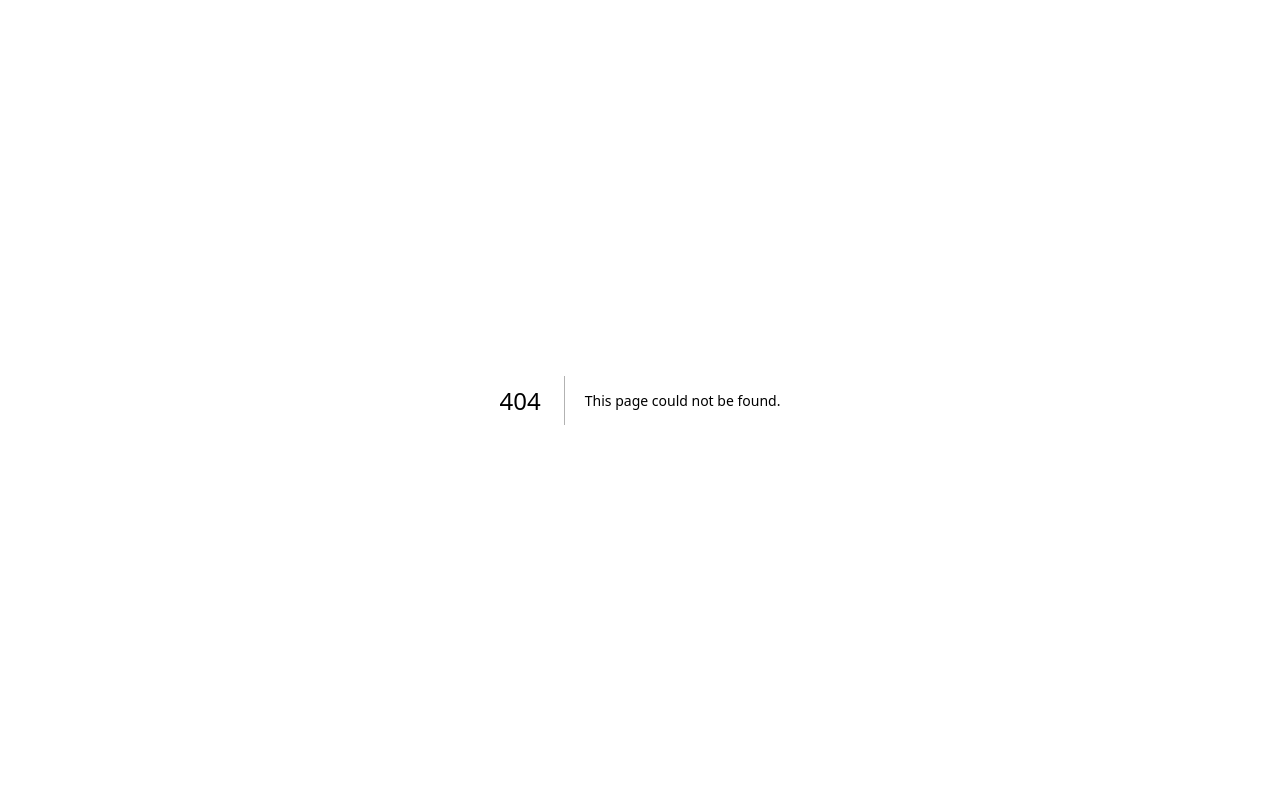
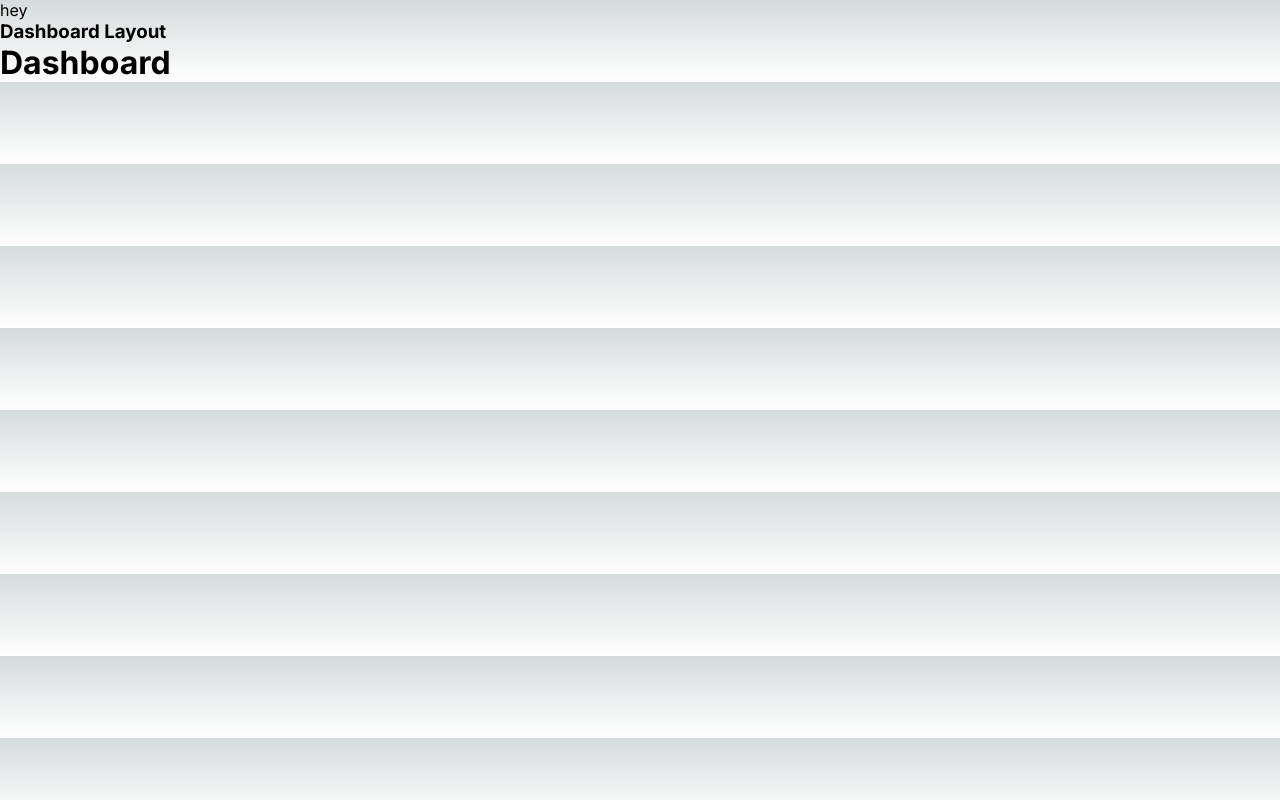
Before and after one commit to pedrocardoz0/next-otel-collector, a Next.js app: page /home/dashboard in a window 1280 px wide. Before the commit this address had no page. Built offline with nearby package versions, Linux system fonts and the light colour scheme.

Commit message:
feat(home): include simple pages

```diff
--- /dev/null
+++ b/src/app/home/dashboard/layout.tsx
@@ -0,0 +1,14 @@
+import { Metadata } from 'next'
+
+export const metadata: Metadata = {
+  title: 'Dashboard Page',
+}
+
+export default function DashboardLayout({ children }: { children: React.ReactNode }) {
+    return (
+        <>
+            <h3>Dashboard Layout</h3>
+            {children}
+        </>
+    )
+}
--- /dev/null
+++ b/src/app/home/dashboard/page.tsx
@@ -0,0 +1,3 @@
+export default function Page() {
+    return <h1>Dashboard</h1>
+}
--- /dev/null
+++ b/src/app/home/layout.tsx
@@ -0,0 +1,17 @@
+import React from "react";
+import { Metadata } from 'next'
+
+export const metadata: Metadata = {
+  title: 'Home Page',
+}
+
+export default function HomeLayout({children}: {children: React.ReactNode}) {
+    return (
+        <div>
+            <ul>
+                <li>hey</li>
+            </ul>
+            {children}
+        </div>
+    )
+}
--- /dev/null
+++ b/src/app/home/page.tsx
@@ -0,0 +1,3 @@
+export default function Page() {
+    return <h1>Home</h1>
+}
--- a/src/app/layout.tsx
+++ b/src/app/layout.tsx
@@ -5,7 +5,7 @@ import "./globals.css";
 const inter = Inter({ subsets: ["latin"] });
 
 export const metadata: Metadata = {
-  title: "Create Next App",
+  title: "Root Page",
   description: "Generated by create next app",
 };
 
--- /dev/null
+++ b/src/app/template.tsx
@@ -0,0 +1,7 @@
+export default function Template({children}: {children: React.ReactNode}) {
+    return (
+        <div>
+            {children}
+        </div>
+    )
+}
```
Also changed, not shown: src/app/page.tsx (+15 -3 lines).
